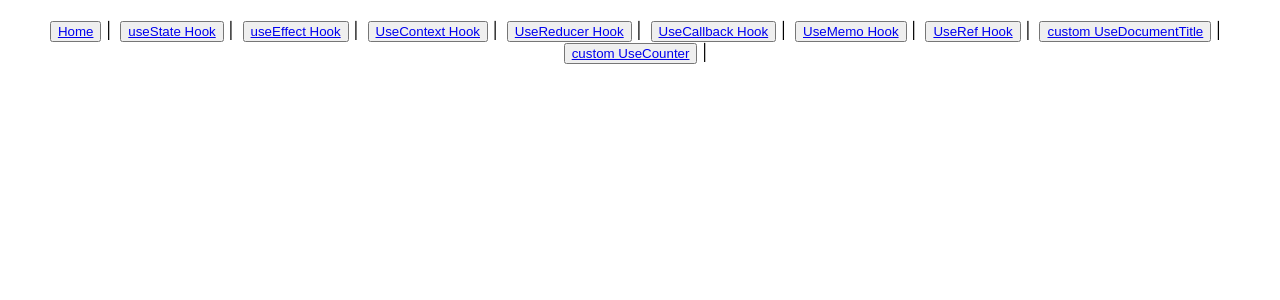
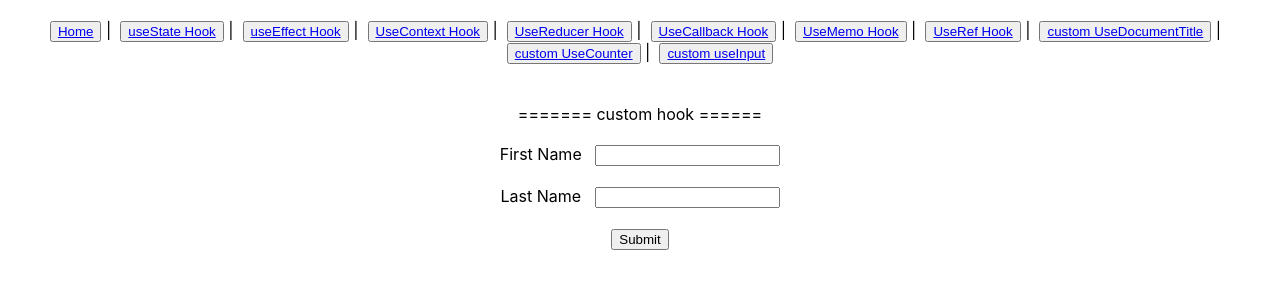
Before and after one commit to 0-mayurkaretha/React_Hooks, a React (Create React App) app: page /Custom_useInput in a window 1280 px wide. Shown: the top 300 px of the page. Built offline with nearby package versions, Linux system fonts and the light colour scheme.

Commit message:
added custom hook useInput

```diff
--- a/src/App.js
+++ b/src/App.js
@@ -9,6 +9,7 @@ import UseMemo from "./components/UseMemo";
 import UseRef from "./components/UseRef";
 import Custom_useDocumentTitle from "./components/Custom_useDocumentTitle";
 import Custom_useCounter from "./components/Custom_useCounter";
+import Custom_useInput from "./components/Custom_useInput";
 
 function App() {
   return (
@@ -26,6 +27,7 @@ function App() {
           <button><Link to="/UseRef">UseRef Hook</Link></button> | &nbsp;
           <button><Link to="/Custom_useDocumentTitle">custom UseDocumentTitle</Link></button> | &nbsp;
           <button><Link to="/Custom_useCounter">custom UseCounter</Link></button> | &nbsp;
+          <button><Link to="/Custom_useInput">custom useInput</Link></button>
 
           <br />
         </div>
@@ -39,6 +41,7 @@ function App() {
           <Route path="/UseRef" element={<UseRef />} />
           <Route path="/Custom_useDocumentTitle" element={<Custom_useDocumentTitle />} />
           <Route path="/Custom_useCounter" element={<Custom_useCounter />} />
+          <Route path="/Custom_useInput" element={<Custom_useInput />} />
         </Routes>
       </BrowserRouter>
     </div>
--- /dev/null
+++ b/src/components/Custom_useInput.js
@@ -0,0 +1,41 @@
+import React, {useState} from "react"
+import useInput from "../custom_Hooks/useInput"
+
+const Custom_useInput = () => {
+
+  const  [fName, bindFName, resetFName]= useInput('');
+  const  [lName, bindLName, resetLName]= useInput('');
+
+
+  const submitHandler = (e) => {
+    e.preventDefault()
+    alert(`Hello ${fName} ${lName}`);
+
+    resetFName();
+    resetLName();
+  }
+
+  return (
+    <div>
+      <br/><br/>
+      ======= custom hook ======
+      <br/><br/>
+
+      <form onSubmit={submitHandler}>
+        <div>
+          <label htmlFor="">First Name</label> &nbsp;&nbsp;
+          <input {... bindFName} type="text"/>
+        </div>
+        <br/>
+        <div>
+          <label htmlFor="">Last Name</label> &nbsp;&nbsp;
+          <input {... bindLName} type="text"/>
+        </div>
+        <br/>
+        <button>Submit</button>
+      </form>
+    </div>
+  )
+};
+
+export default Custom_useInput;
--- /dev/null
+++ b/src/custom_Hooks/useInput.js
@@ -0,0 +1,20 @@
+import {useState} from "react"
+
+const useInput = (initialValue) => {
+  const [value, setValue] = useState(initialValue)
+
+  const reset = () => {
+    setValue(initialValue)
+  }
+
+  const bind = {
+    value,
+    onChange: e => {
+      setValue(e.target.value)
+    }
+  }
+
+  return [value, bind, reset]
+};
+
+export default useInput;
```
